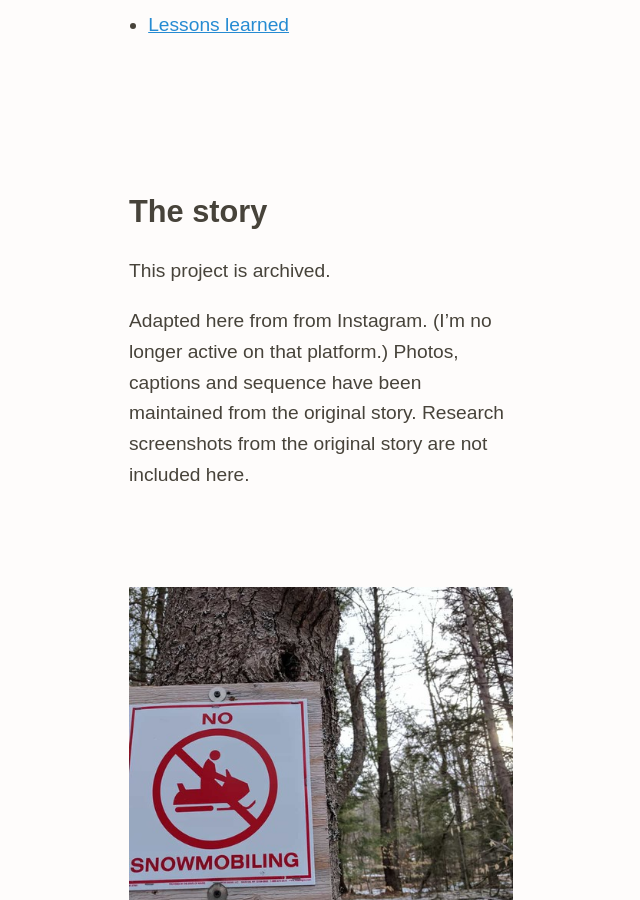
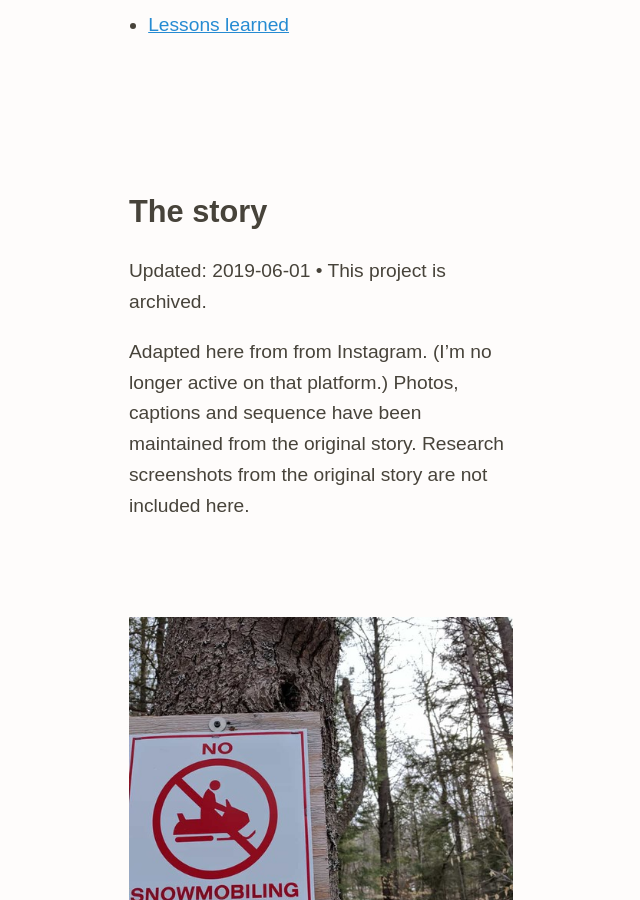
Before and after one commit to zachmccabe/zachmccabe.github.io, a Jekyll site: the page built from unagi.md, in a window 1280 px wide and 900 px high, scrolled down 395 px. Shown: the whole window, without its empty margins (319-959 px from the left). Built offline with Jekyll 4.4.1, drawn with Linux system fonts in a browser that asks for light colours; some of the changed lines change nothing that is shown.

Commit message:
Update unagi.md

```diff
--- a/unagi.md
+++ b/unagi.md
@@ -17,7 +17,7 @@ robots: norobots
 
 ## The story
 
-This project is archived.
+Updated: {% include print_update.html %} • This project is archived.
 
 Adapted here from from Instagram. (I'm no longer active on that platform.) Photos, captions and sequence have been maintained from the original story. Research screenshots from the original story are not included here.
 
```
